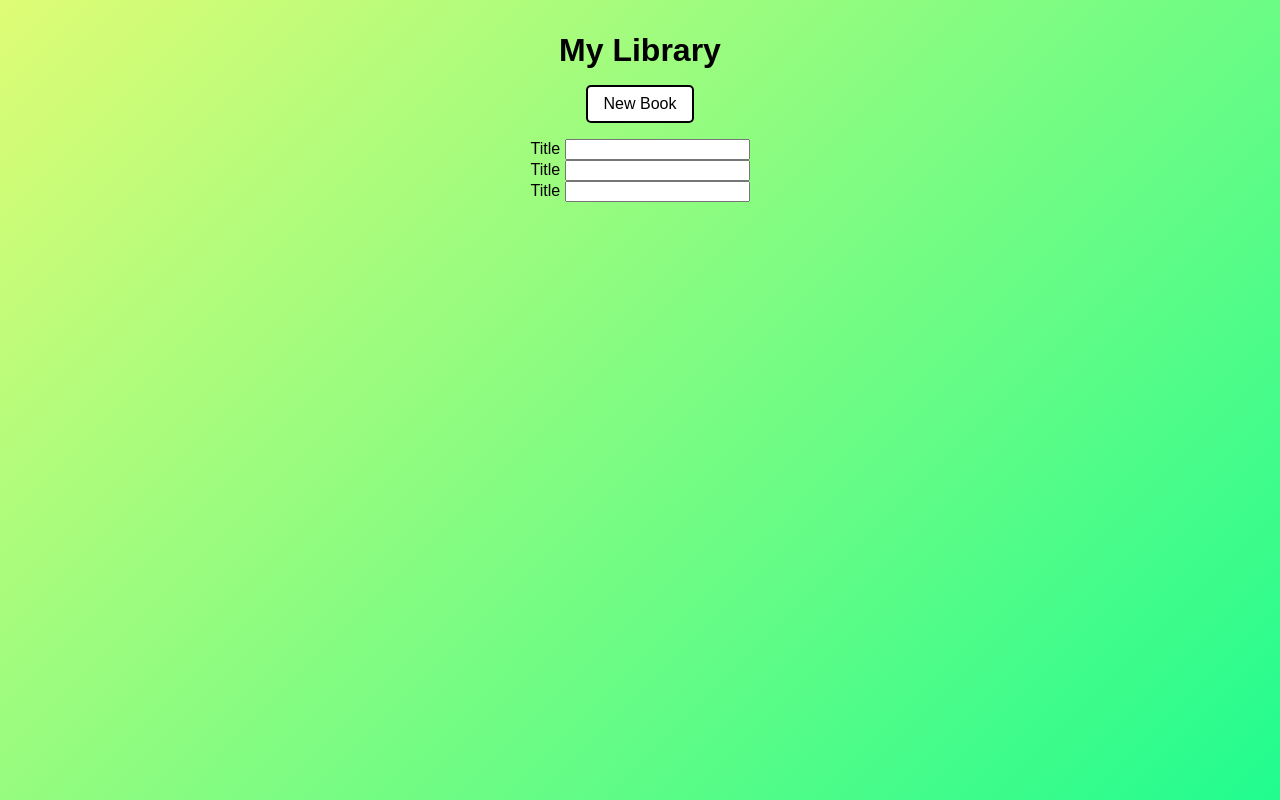
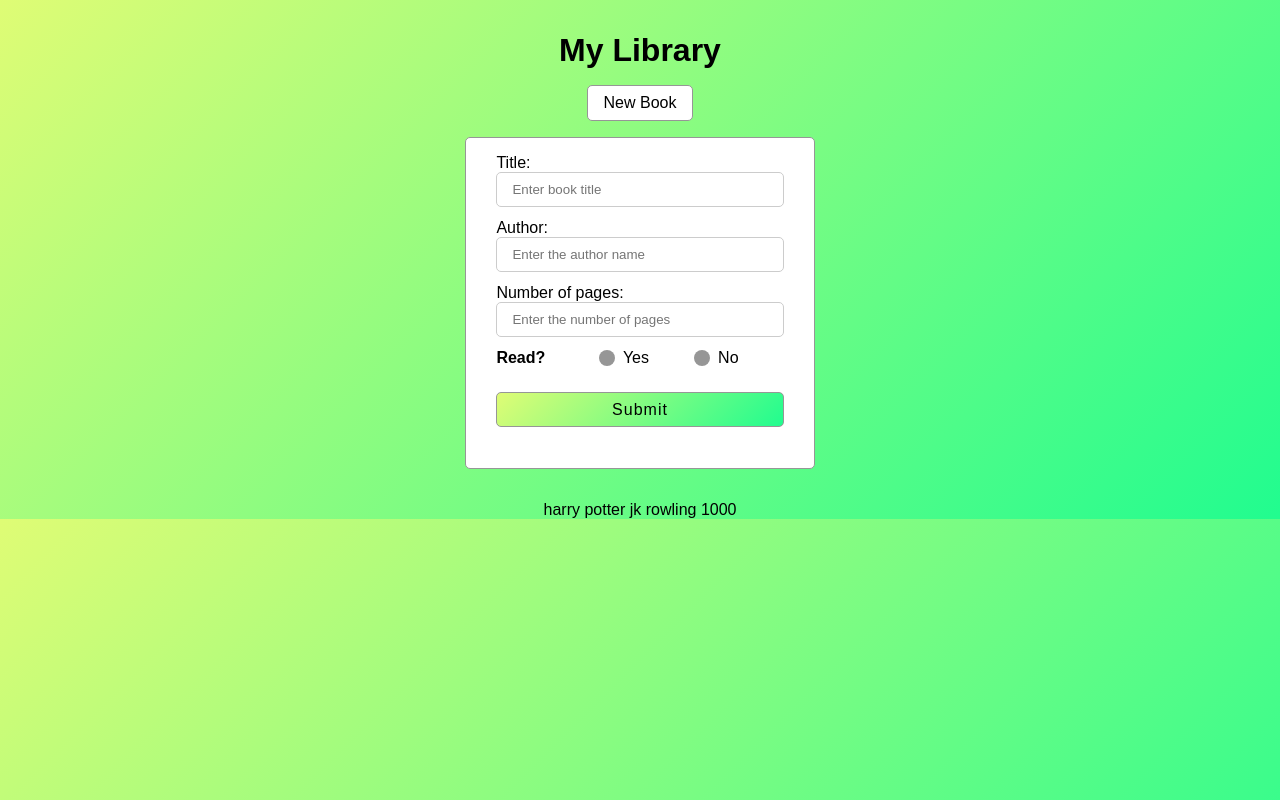
Before and after one commit to Benhidayat/libraryTheOdin2, a plain HTML site: page index.html in a window 1280 px wide. Both pictures are taken after a click on the button "New Book". Drawn offline with Linux system fonts and the light colour scheme.

Commit message:
add styling to the form

```diff
--- a/index.html
+++ b/index.html
@@ -12,19 +12,46 @@
             <h1 class="library-title">My Library</h1>
             <button class="addNewBookButton" id="addNewBookButton">New Book</button>
             <form action="#" class="myForm" id="myForm">
-                <div class="form-group">
-                    <label for="title">Title</label>
-                    <input type="text" id="title" name="title">
+                <div class="book-details">
+                    <div class="input-details">
+                        <span class="details">Title:</span>
+                        <input type="text" id="title" name="title" placeholder="Enter book title" required>
+                    </div>
+                    <div class="input-details">
+                        <span class="details">Author:</span>
+                        <input type="text" id="author" name="author" placeholder="Enter the author name" required>
+                    </div>
+                    <div class="input-details">
+                        <span class="details">Number of pages:</span>
+                        <input type="text" id="pages" name="pages" placeholder="Enter the number of pages" required>
+                    </div>
                 </div>
-                <div class="form-group">
-                    <label for="title">Title</label>
-                    <input type="text" id="title" name="title">
+                <div class="read-details">
+                    <input type="radio" name="confirm" id="dot-yes">
+                    <input type="radio" name="confirm" id="dot-no">
+                    <span class="read-title">Read?</span>
+                    <div class="category">
+                        <label for="dot-yes">
+                            <span class="dot yes"></span>
+                            <span class="confirm">Yes</span>
+                        </label>
+                        <label for="dot-no">
+                            <span class="dot no"></span>
+                            <span class="confirm">No</span>
+                        </label>
+                    </div>
                 </div>
-                <div class="form-group">
-                    <label for="title">Title</label>
-                    <input type="text" id="title" name="title">
+                <div class="submit-button">
+                    <button type="submit">Submit</button>
                 </div>
             </form>
+            <div class="book-list-container" id="book-list-container">
+                <div class="book-info" id="book-info">
+                    <span class="book-title">harry potter</span>
+                    <span class="book-authot">jk rowling</span>
+                    <span class="book-page">1000</span>
+                </div>
+            </div>
         </div>
     </body>
 </html>
--- a/script.js
+++ b/script.js
@@ -1,5 +1,5 @@
 const newBookBtn = document.getElementById('addNewBookButton');
-
+const radioBtn = document.querySelectorAll('input[type="radio"]');
 
 newBookBtn.addEventListener('click', () => {
     const formOn = document.getElementById('myForm');
@@ -10,3 +10,9 @@ newBookBtn.addEventListener('click', () => {
         formOn.classList.add('show');
     }
 })
+
+radioBtn.forEach(btn => {
+    btn.addEventListener('click', () => {
+
+    })
+})
--- a/style.css
+++ b/style.css
@@ -5,18 +5,19 @@
 
 body {
     display: flex;
+    height: 100%;
     justify-content: center;
     align-items: center;
     font-family: sans-serif;
+    background: linear-gradient(135deg, #DFFC75, #21FC8F);
+
 }
 
 .library-container {
     width: 100%;
-    height: 100vh;
     display: flex;
     align-items: center;
     flex-direction: column;
-    background: linear-gradient(135deg, #DFFC75, #21FC8F);
 }
 
 .library-container h1 {
@@ -30,7 +31,7 @@ body {
     font-size: 1rem;
     font-weight: 500;
     padding: 0.5em 1em;
-    border: 2px solid black;
+    border: 1px solid #969696;
     border-radius: 5px;
     margin-bottom: 1rem;
     background: white;
@@ -43,9 +44,121 @@ body {
 }
 
 .myForm {
+    max-width: 350px;
+    width: 100%;
+    background-color: #fff;
+    border: 1px solid #969696;
+    border-radius: 5px;
+    padding: 1em 1.9em;
+    display: none;
+    flex-direction: column;
+    align-items: center;
+    margin-bottom: 2rem;
+
+
+}
+
+.show {
+    display: flex;
+}
+
+.myForm .book-details {
+    width: 100%;
+    display: flex;
+    flex-direction: column;
+}
+
+.myForm .book-details .input-details {
+    width: 100%;
+    display: block;
+    margin-bottom: 0.75rem;
+    font-size: 1rem;
+    font-weight: 500;
+}
+
+.input-details .details {
+    display: block;
+}
+
+
+.input-details input {
+    height: 35px;
+    width: 100%;
+    outline: none;
+    border-radius: 5px;
+    padding-left: 15px;
+    border: 1px solid #ccc;
+    cursor: pointer;
+    transition: all 0.3s ease;
+}
+
+.input-details input:focus,
+.input-details input:valid {
+    border-color: #DFFC75;
+}
+
+.myForm .read-details {
+    width: 100%;
+    display: flex;
+}
+
+.myForm .read-details .read-title {
+    font-size: 1rem;
+    font-weight: 600;
+    margin-right: auto;
+}
+
+.myForm .read-details .category {
+    width: 80%;
+    display: flex;
+    justify-content: space-evenly;
+}
+
+.read-details .category label {
+    display: flex;
+    align-items: center;
+}
+
+.read-details .category .dot {
+    height: 1rem;
+    width: 1rem;
+    background-color: #969696;
+    border-radius: 50%;
+    margin-right: 0.5rem;
+    border: 5px solid transparent;
+    cursor: pointer;
+}
+
+#dot-yes:checked ~ .category label .yes,
+#dot-no:checked ~ .category label .no {
+    border-color:#969696;
+    background: #21FC8F;
+}
+
+.read-details input[type='radio'] {
     display: none;
 }
 
-.show {
-    display: block;
+.myForm .submit-button {
+    width: 100%;
+    height: 35px;
+    margin: 25px 0;
 }
+
+.myForm .submit-button button {
+    height: 100%;
+    width: 100%;
+    cursor: pointer;
+    outline: none;
+    border: 1px solid #969696;
+    border-radius: 5px;
+    font-size: 1rem;
+    font-weight: 500;
+    background: linear-gradient(135deg, #DFFC75, #21FC8F);
+    letter-spacing: 1px;
+
+}
+
+.myForm .submit-button button:hover {
+    background: linear-gradient(-135deg, #DFFC75, #21FC8F);
+}
```
